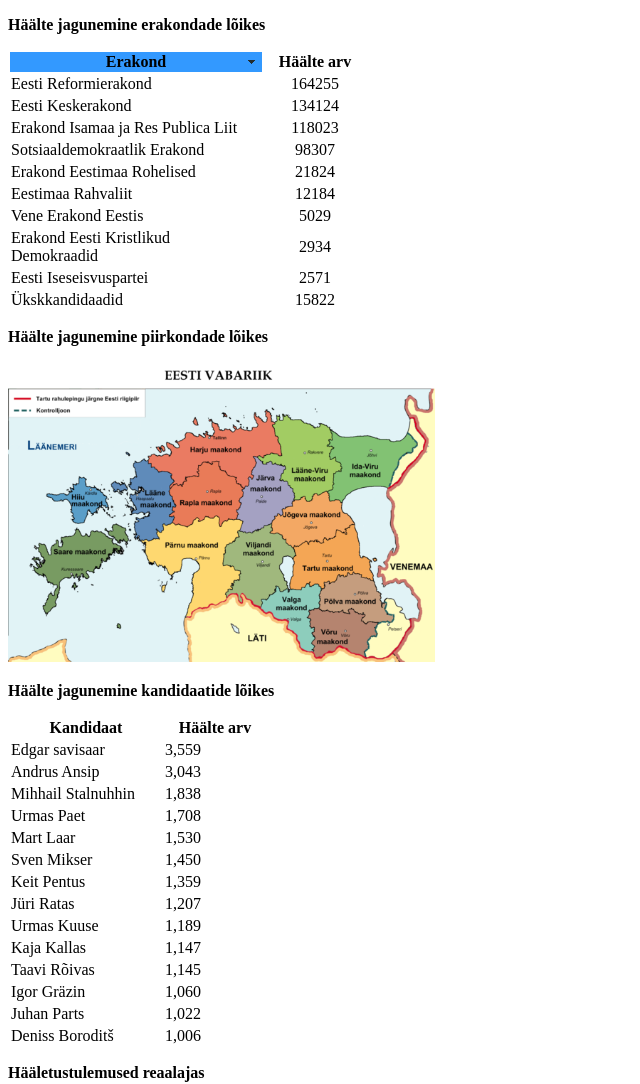
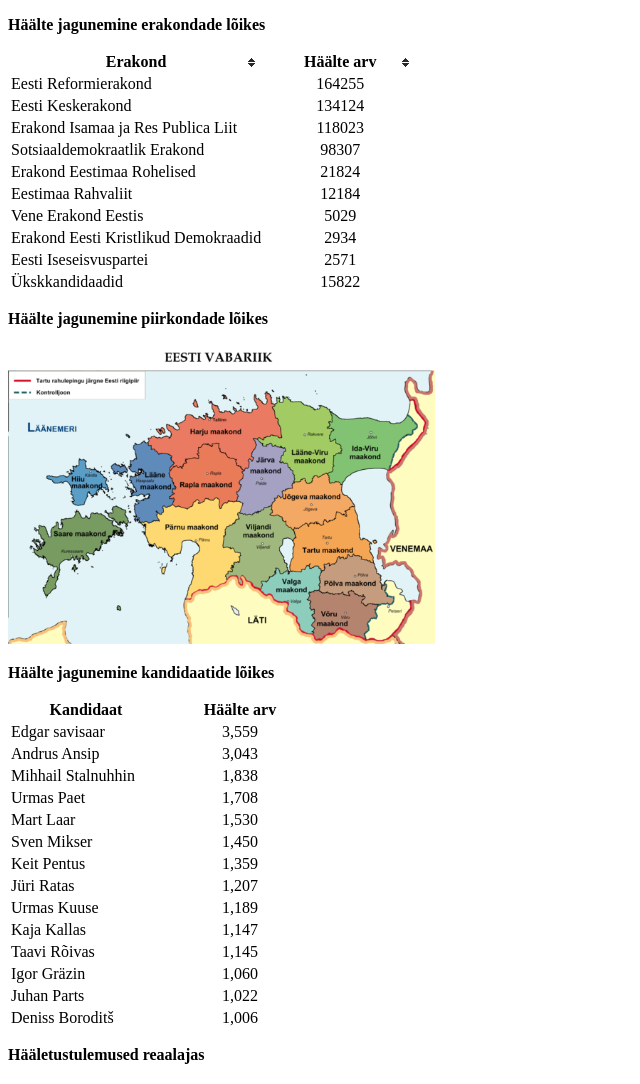
Before and after one commit to orlo8/AAA, a plain HTML site: page war/tulemused.html in a window 1280 px wide. Shown: the top 1084 px of the page, without its empty margins (0-640 px from the left). Drawn offline with Linux system fonts and the light colour scheme.

Commit message:
peaks sortimine toimima

```diff
--- a/war/js/loadcontent.js
+++ b/war/js/loadcontent.js
@@ -8,9 +8,9 @@ $(document).ready(function(){
 			return false;
 		}
 		else if (href == "tulemused.html"){
-			$('#sisu').empty().html('<img id="ajaxLoader" src="img/ajax-loader.gif" />')
+			$('#sisu').empty().html('<img id="ajaxLoader" src="img/ajax-loader.gif" />');
 			setTimeout(function(){
-				$('#sisu').load(href+" #sisu");
+				$('#sisu').load(href);
 			},1000);
 			return false;
 		}
--- a/war/js/tablesorter.js
+++ b/war/js/tablesorter.js
@@ -1,5 +1,6 @@
-$(document).ready(function() {
-		$("#tulemustetabel").tablesorter({sortList:[[0,0], [1,0]]});
 
+$(document).ajaxStop(function() {
+		$("#tulemustetabel").tablesorter({sortList:[[0,0]]});
+		$("#tulemusedkandidaadid").tablesorter({sortList:[[0,0]]});
 		console.log("tabel");
 });
--- a/war/styles/tulemused.css
+++ b/war/styles/tulemused.css
@@ -1,5 +1,11 @@
 @charset "utf-8";
 /* CSS Document */
+th.header{
+	background-image: url(../img/bg.gif);
+	background-repeat: no-repeat;
+	background-position: center right;
+	cursor: pointer;
+}
 th.headerSortUp {
     background-image: url(../img/asc.gif);
     background-color: #3399FF;
@@ -13,3 +19,15 @@ th.headerSortDown {
 	background-repeat: no-repeat;
 	background-position: center right;
 }
+#tulemusedkandidaadid th{
+	width: 150px;
+}
+#tulemusedkandidaadid td:nth-child(2){
+	text-align: center;
+}
+#tulemustetabel th:nth-child(2){
+	width: 150px;
+}
+#tulemustetabel td:nth-child(2){
+	text-align: center;
+}
--- a/war/tulemused.html
+++ b/war/tulemused.html
@@ -4,9 +4,10 @@
 		<meta content="text/html; charset=utf-8"
 		http-equiv="Content-Type" />
 		<title>E-valimised 2013</title>
-        <link rel="stylesheet" href="/styles/tulemused.css" type="text/css">
+        <link rel="stylesheet" href="styles/tulemused.css">
         <link rel="stylesheet" type="text/css" href="styles/print.css" media="print" />
-
+        <script src="js/jquery.tablesorter.js"></script>
+        <script src="js/tablesorter.js"></script>
 	</head>
 	<body>
 		</div>
@@ -16,50 +17,50 @@
         			<table id="tulemustetabel">
                 <thead>
                 <tr>
-                    <th class="headerSortUp" width="250">Erakond</th>
-                    <th width="100">Häälte arv</th>
+                    <th class="header">Erakond</th>
+                    <th class="header">Häälte arv</th>
                 </tr>
                 </thead>
                 <tbody>
                 <tr>
                     <td>Eesti Reformierakond</td>
-                    <td align="center">164255</td>
+                    <td>164255</td>
                 </tr>
                 <tr class="lightblue">
                     <td>Eesti Keskerakond</td>
-                    <td align="center">134124</td>
+                    <td>134124</td>
                 </tr>
                 <tr>
                     <td>Erakond Isamaa ja Res Publica Liit</td>
-                    <td align="center">118023</td>
+                    <td>118023</td>
                 </tr>
                 <tr class="lightblue">
                     <td>Sotsiaaldemokraatlik Erakond</td>
-                    <td align="center">98307</td>
+                    <td>98307</td>
                 </tr>
                 <tr>
                     <td>Erakond Eestimaa Rohelised</td>
-                    <td align="center">21824</td>
+                    <td>21824</td>
                 </tr>
                 <tr class="lightblue">
                     <td>Eestimaa Rahvaliit</td>
-                    <td align="center">12184</td>
+                    <td>12184</td>
                 </tr>
                 <tr>
                     <td>Vene Erakond Eestis</td>
-                    <td align="center">5029</td>
+                    <td>5029</td>
                 </tr>
                 <tr class="lightblue">
                     <td>Erakond Eesti Kristlikud Demokraadid</td>
-                    <td align="center">2934</td>
+                    <td>2934</td>
                 </tr>
                 <tr>
                     <td>Eesti Iseseisvuspartei</td>
-                    <td align="center">2571</td>
+                    <td>2571</td>
                 </tr>
                 <tr class="lightblue">
                     <td>Ükskkandidaadid</td>
-                    <td align="center">15822</td>
+                    <td>15822</td>
                 </tr>
                 </tbody>
 				</table>
@@ -70,11 +71,14 @@
 			</div>
 			<div id="kandidaaditulemdiv">
 				<p><strong>Häälte jagunemine kandidaatide lõikes</strong></p>
-				<table>
+				<table id="tulemusedkandidaadid">
+					<thead>
 					<tr>
-						<th width="150">Kandidaat</th>
-						<th width="100">Häälte arv</th>
+						<th>Kandidaat</th>
+						<th>Häälte arv</th>
 					</tr>
+					</thead>
+					<tbody>
                     <tr >
 						<td>Edgar savisaar</td>
 						<td>3,559</td>
@@ -131,6 +135,7 @@
 						<td>Deniss Boroditš</td>
 						<td>1,006</td>
 					</tr>
+					</tbody>
 				</table>
 			</div>
 			<div id="reaalajasdiv">
```
Also changed, not shown: war/index.html (+0 -3 lines).
